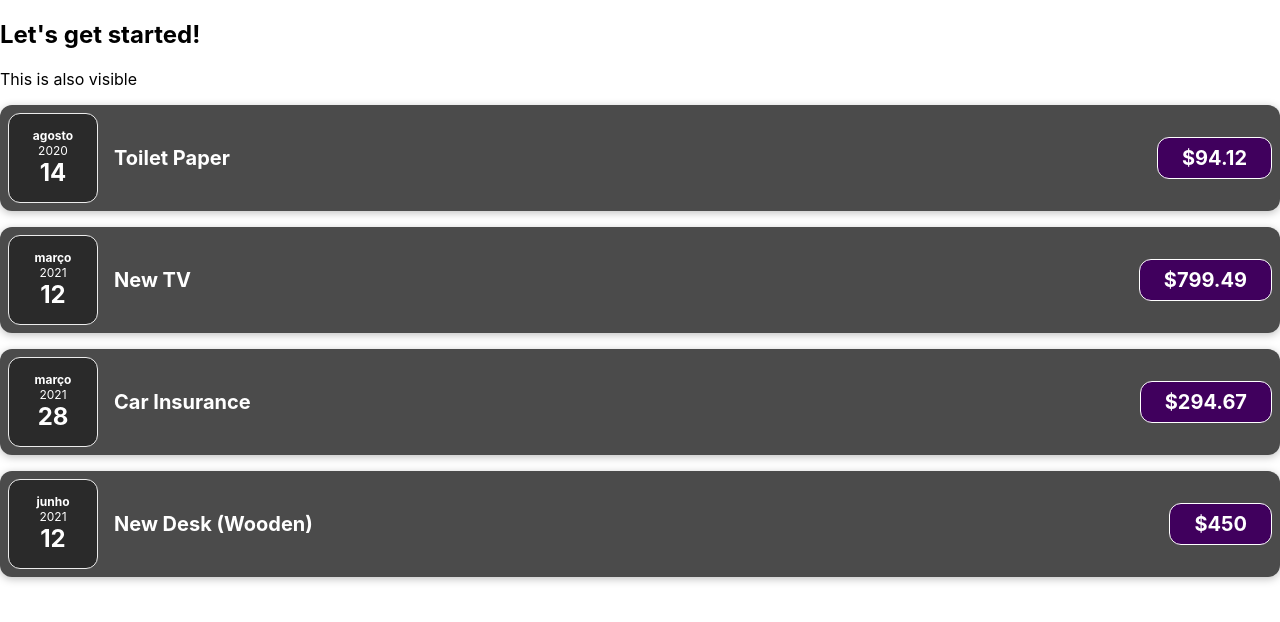
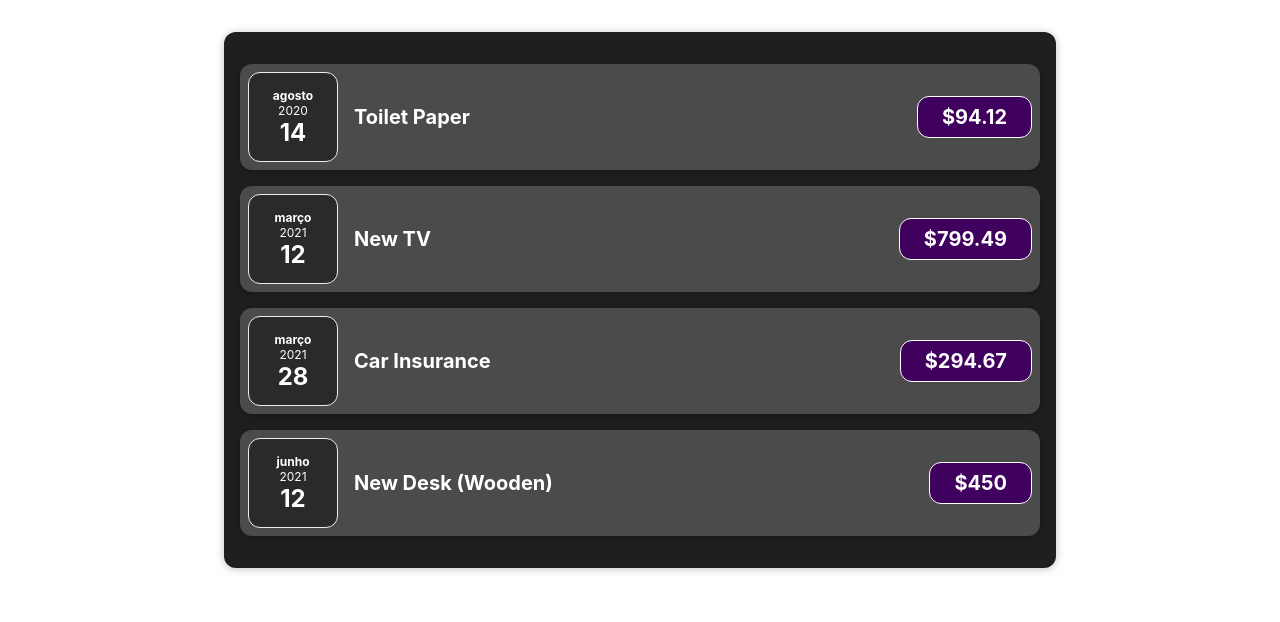
Before and after one commit to genSouza/react-course, a React (Create React App) app in the folder react-complete-guide/: page / in a window 1280 px wide. Shown: the top 622 px of the page. Built offline with nearby package versions, Linux system fonts and the light colour scheme.

Commit message:
Task 1
Time to Practice: React & Component Basics

```diff
--- a/react-complete-guide/src/App.js
+++ b/react-complete-guide/src/App.js
@@ -1,4 +1,4 @@
-import ExpenseItemComponent from "./components/ExpenseItem.component";
+import ExpensesComponent from "./components/Expenses.component";
 
 function App() {
   const expenses = [
@@ -24,28 +24,7 @@ function App() {
   ];
   return (
     <div>
-      <h2>Let's get started!</h2>
-      <p>This is also visible</p>
-      <ExpenseItemComponent
-        title={expenses[0].title}
-        amount={expenses[0].amount}
-        date={expenses[0].date}
-      />
-      <ExpenseItemComponent
-        title={expenses[1].title}
-        amount={expenses[1].amount}
-        date={expenses[1].date}
-      />
-      <ExpenseItemComponent
-        title={expenses[2].title}
-        amount={expenses[2].amount}
-        date={expenses[2].date}
-      />
-      <ExpenseItemComponent
-        title={expenses[3].title}
-        amount={expenses[3].amount}
-        date={expenses[3].date}
-      />
+      <ExpensesComponent expenses={expenses} />
     </div>
   );
 }
--- /dev/null
+++ b/react-complete-guide/src/components/Expenses.component.js
@@ -0,0 +1,16 @@
+import "./Expenses.css";
+import ExpenseItemComponent from "./ExpenseItem.component";
+
+function ExpensesComponent(props) {
+  const itens = props.expenses.map((expense, index) => (
+    <ExpenseItemComponent
+      key={index}
+      title={expense.title}
+      amount={expense.amount}
+      date={expense.date}
+    />
+  ));
+  return <div className="expenses "> {itens} </div>;
+}
+
+export default ExpensesComponent;
--- /dev/null
+++ b/react-complete-guide/src/components/Expenses.css
@@ -0,0 +1,9 @@
+.expenses {
+    padding: 1rem;
+    margin: 2rem auto;
+    width: 50rem;
+    max-width: 95%;
+    border-radius: 12px;
+    box-shadow: 0 1px 8px rgba(0, 0, 0, 0.25);
+    background-color: rgb(31, 31, 31);
+  }
```
Also changed, not shown: react-complete-guide/src/components/Card.component.js (added).
